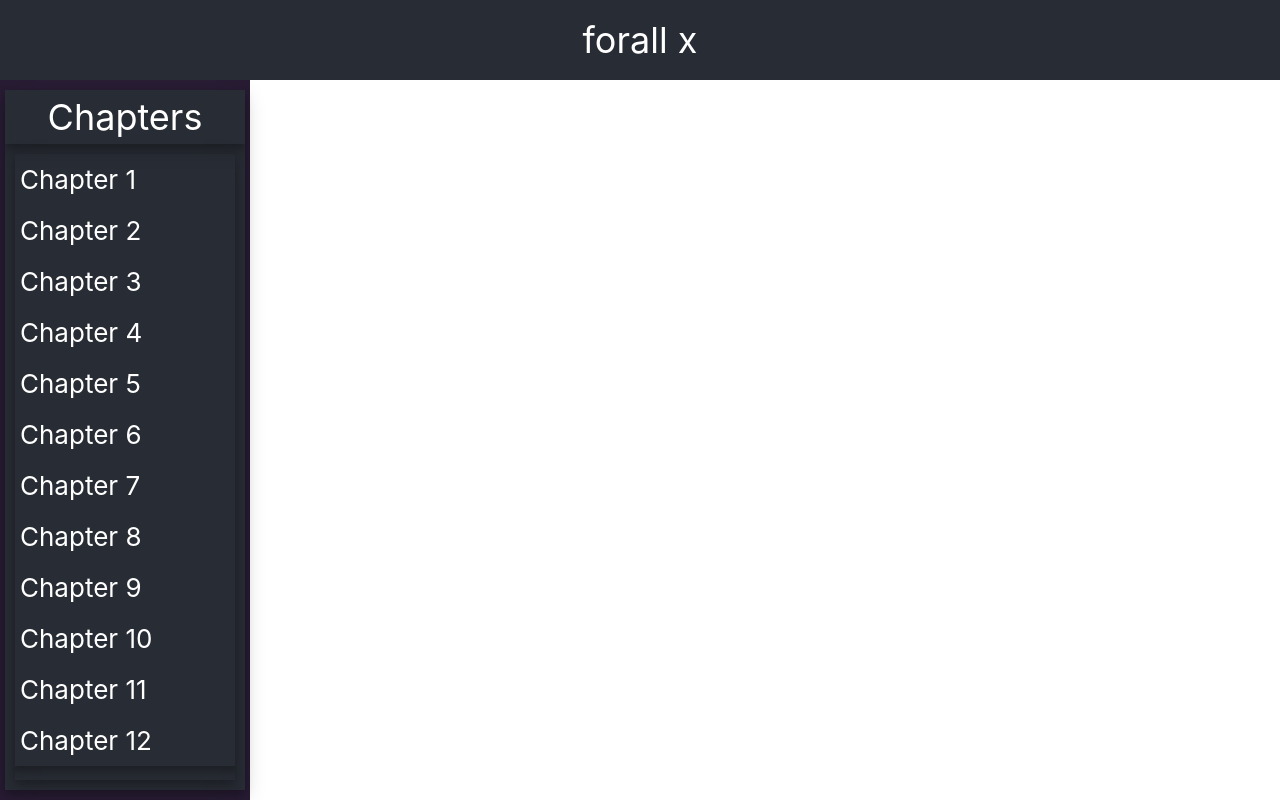
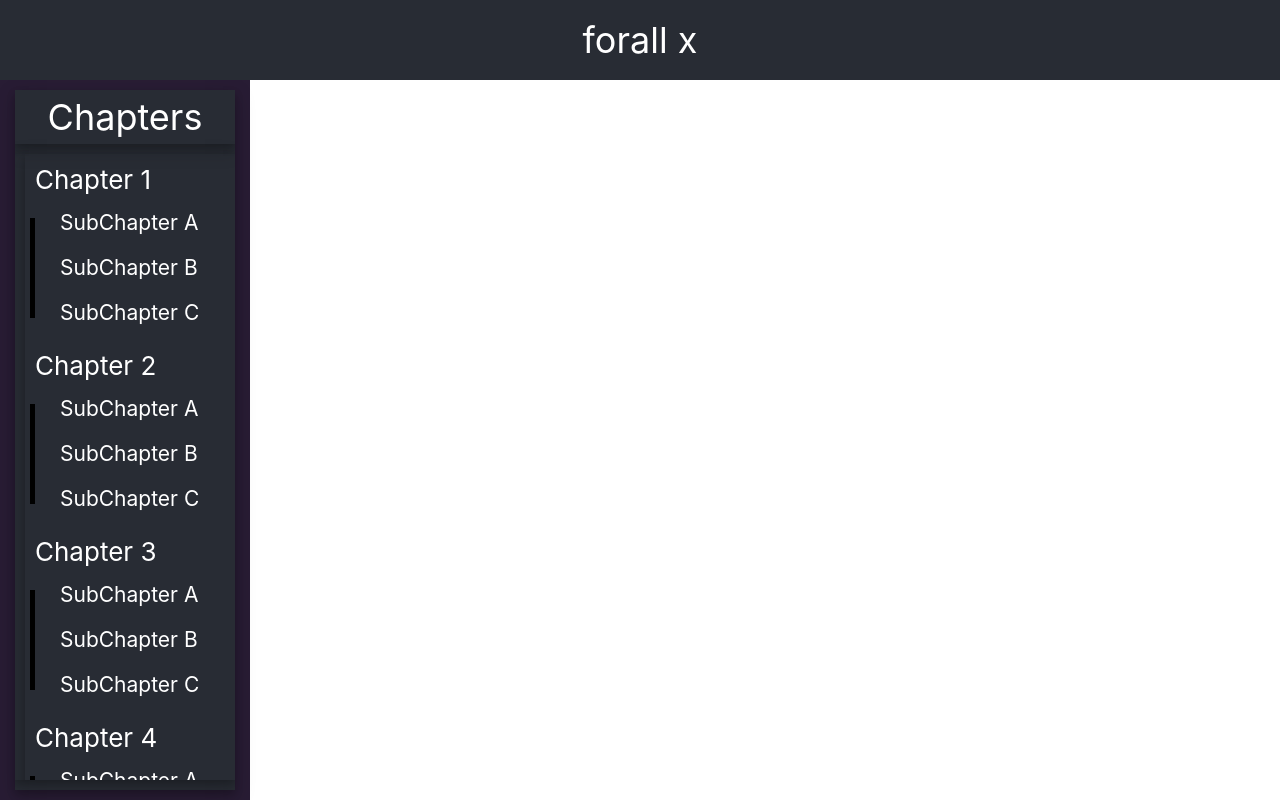
Before and after one commit to mbecker20/forallx-app, a React (Create React App) app: page / in a window 1280 px wide. Built offline with nearby package versions, Linux system fonts and the light colour scheme.

Commit message:
work on visual of chapter viewer

```diff
--- a/src/components/ChapterViewer/Chapter.tsx
+++ b/src/components/ChapterViewer/Chapter.tsx
@@ -1,6 +1,7 @@
-import React, { useState, Children, cloneElement } from 'react';
+import React, { useState, Children, cloneElement } from 'react'
 import useJSS from './style'
-import colors from '../../theme';
+import colors from '../../theme'
+import SubChapterGrouper from './SubChapterGrouper'
 
 interface Props {
   children: React.ReactNode
@@ -8,7 +9,7 @@ interface Props {
 }
 
 function Chapter({ chapterName, children }: Props) {
-  const [open, setOpen] = useState(false)
+  const [open, setOpen] = useState(true)
   const classes = useJSS(colors)
 
   function toggleOpen() {
@@ -20,9 +21,14 @@ function Chapter({ chapterName, children }: Props) {
   })
 
   return (
-    <div className={classes.Chapter} onClick={toggleOpen}>
-      <div className={classes.ChapterName}>{chapterName}</div>
-      {childrenWithOpen}
+    <div className={classes.Chapter}>
+      <div className={classes.ChapterName} onClick={toggleOpen}>{chapterName}</div>
+      <div className={classes.SubChapterOuterBounder}>
+        <SubChapterGrouper isOpen={open}/>
+        <div className={classes.SubChapterInnerBounder}>
+          {childrenWithOpen}
+        </div>
+      </div>
     </div>
   );
 }
--- a/src/components/ChapterViewer/SubChapter.tsx
+++ b/src/components/ChapterViewer/SubChapter.tsx
@@ -1,4 +1,4 @@
-import React from 'react';
+import React from 'react'
 import { animated, useSpring } from 'react-spring'
 import useJSS from './style'
 import colors from '../../theme';
@@ -11,9 +11,10 @@ interface Props {
 function SubChapter({ isOpen, children }: Props) {
   const classes = useJSS(colors)
   const springStyle = useSpring({
-    height: isOpen ? '5vmin' : '0vmin',
+    height: isOpen ? '4vmin' : '0vmin',
+    transform: isOpen ? 'scaleY(1)' : 'scaleY(0)',
     opacity: isOpen ? 1 : 0,
-    padding: isOpen ? '5px' : '0px'
+    padding: isOpen ? '10px' : '0px'
   })
 
   return (
@@ -23,4 +24,4 @@ function SubChapter({ isOpen, children }: Props) {
   );
 }
 
-export default SubChapter;
+export default SubChapter
--- /dev/null
+++ b/src/components/ChapterViewer/SubChapterGrouper.tsx
@@ -0,0 +1,20 @@
+import React from 'react'
+import { useSpring, animated } from 'react-spring';
+
+interface Props {
+  isOpen: boolean,
+}
+
+function SubChapterGrouper({ isOpen }: Props) {
+  const spring = useSpring({
+    height: isOpen ? '100' : '0',
+    width: '5px',
+  })
+  return (
+    <animated.svg style={spring}>
+      <animated.rect width={'5px'} height={'100%'} fill='black'/>
+    </animated.svg>
+  );
+}
+
+export default SubChapterGrouper
--- a/src/components/ChapterViewer/style.ts
+++ b/src/components/ChapterViewer/style.ts
@@ -11,8 +11,8 @@ const useJSS = createUseStyles({
     boxShadow: '0 4px 8px 0 rgba(0, 0, 0, 0.2), 0 6px 20px 0 rgba(0, 0, 0, 0.19)',
     userSelect: 'none',
     overflow: 'hidden',
-    width: '30vh',
-    height: '50vmin',
+    width: '220px',
+    height: '90%',
     flexGrow: '3',
     flexShrink: '3',
     flexDirection: 'column',
@@ -43,7 +43,7 @@ const useJSS = createUseStyles({
     borderRadius: '0px',
     boxShadow: '0 4px 8px 0 rgba(0, 0, 0, 0.2), 0 6px 20px 0 rgba(0, 0, 0, 0.19)',
     userSelect: 'none',
-    width: '30vh',
+    width: '210px',
     flexDirection: 'column',
     marginLeft: '10px'
   },
@@ -56,7 +56,7 @@ const useJSS = createUseStyles({
     borderRadius: '0px',
     boxShadow: '0 4px 8px 0 rgba(0, 0, 0, 0.2), 0 6px 20px 0 rgba(0, 0, 0, 0.19)',
     userSelect: 'none',
-    width: '30vh',
+    width: '220px',
     flexDirection: 'column',
     fontSize: 'calc(20px + 2vmin)',
     paddingTop: '5px',
@@ -72,6 +72,8 @@ const useJSS = createUseStyles({
     display: 'flex',
     flexDirection: 'column',
     justifyContent: 'center',
+    width: '210px'
+    //alignItems: 'center',
   },
 
   ChapterName: {
@@ -81,16 +83,40 @@ const useJSS = createUseStyles({
     fontSize: 'calc(10px + 2vmin)',
   },
 
+  SubChapterOuterBounder: {
+    padding: '0px',
+    margin: '0px',
+    display: 'flex',
+    flexDirection: 'row',
+    flexGrow: '1',
+    flexShrink: '0',
+    flexBasis: '0',
+    alignItems: 'center',
+    width: '90%',
+  },
+
+  SubChapterInnerBounder: {
+    padding: '0px',
+    margin: '0px',
+    display: 'flex',
+    flexDirection: 'column',
+    flexGrow: '1',
+    flexShrink: '0',
+    flexBasis: '0',
+    alignItems: 'flex-start',
+  },
+
   SubChapter: {
     //backgroundColor: (colors: Colors) => colors.primary,
     flexGrow: '1',
     flexShrink: '1',
     flexBasis: '0',
     display: 'flex',
-    alignSelf: 'center',
     alignItems: 'center',
     justifyContent: 'center',
-    //height: '3vmin'
+    fontSize: 'calc(5px + 2vmin)',
+    position: 'relative',
+    left: '15px',
   },
 })
 
```
